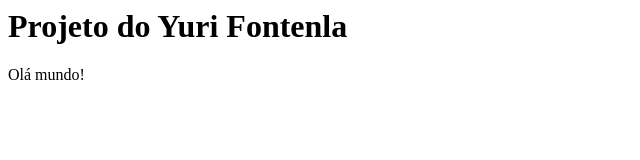
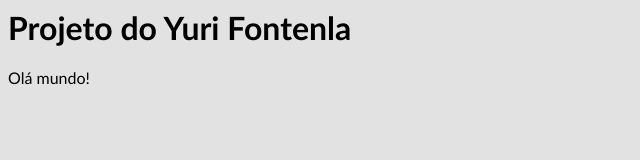
Before and after one commit to yurifontenla/curso-git-primeiro-repo, a plain HTML site: page index.html in a window 1280 px wide. Shown: the whole page, without its empty margins (0-640 px from the left). Drawn offline with Linux system fonts and the light colour scheme.

Commit message:
Iniciando com o branch Design

```diff
--- /dev/null
+++ b/estilo.css
@@ -0,0 +1,4 @@
+body{
+	font-family: trebuchet ms;
+	background-color: #e2e2e2;
+}
--- a/index.html
+++ b/index.html
@@ -1,5 +1,6 @@
 <html>
 	<head>
+		<link rel="stylesheet" href="estilo.css">
 		<title>Curso Git</title>
 	</head>
 	<body>
```
